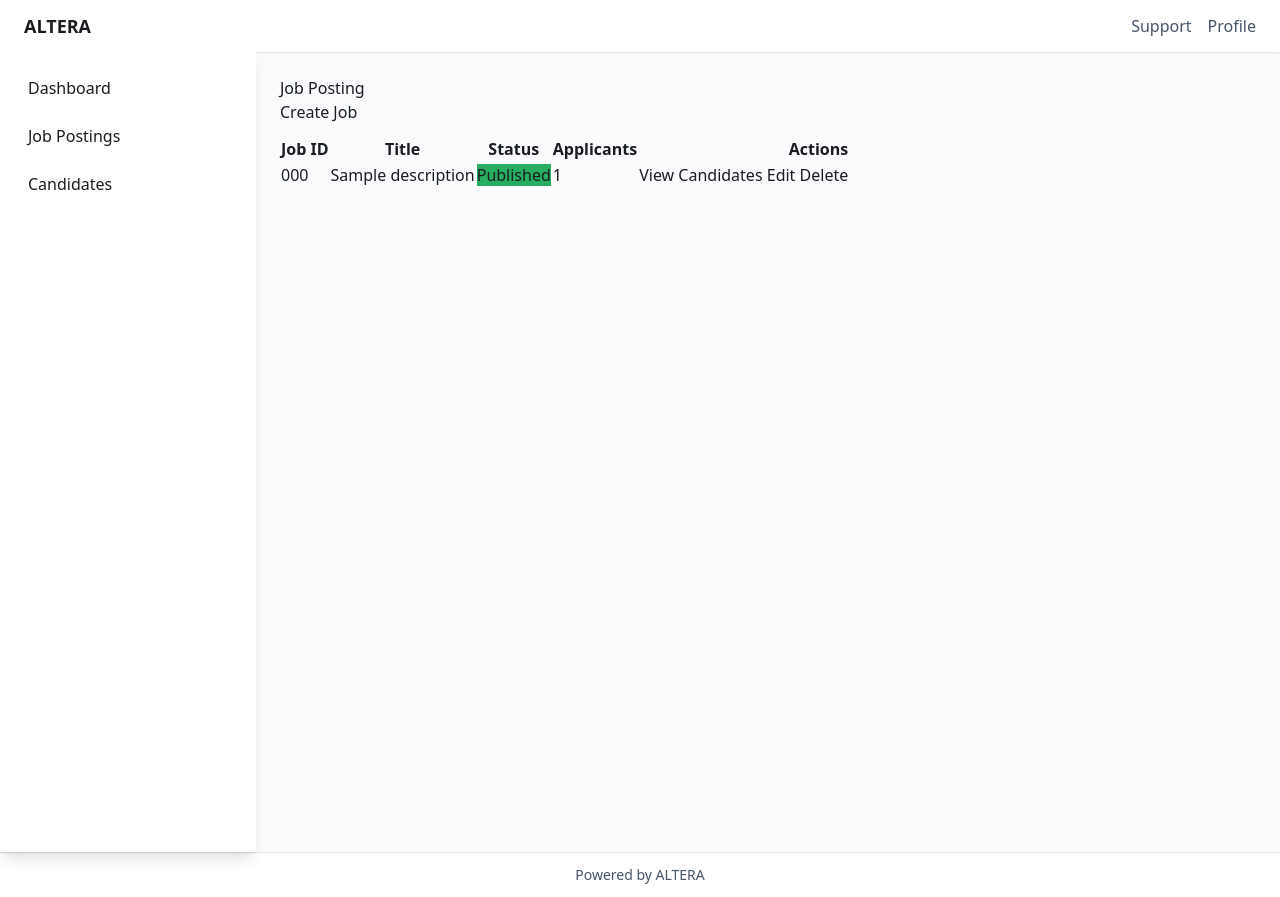
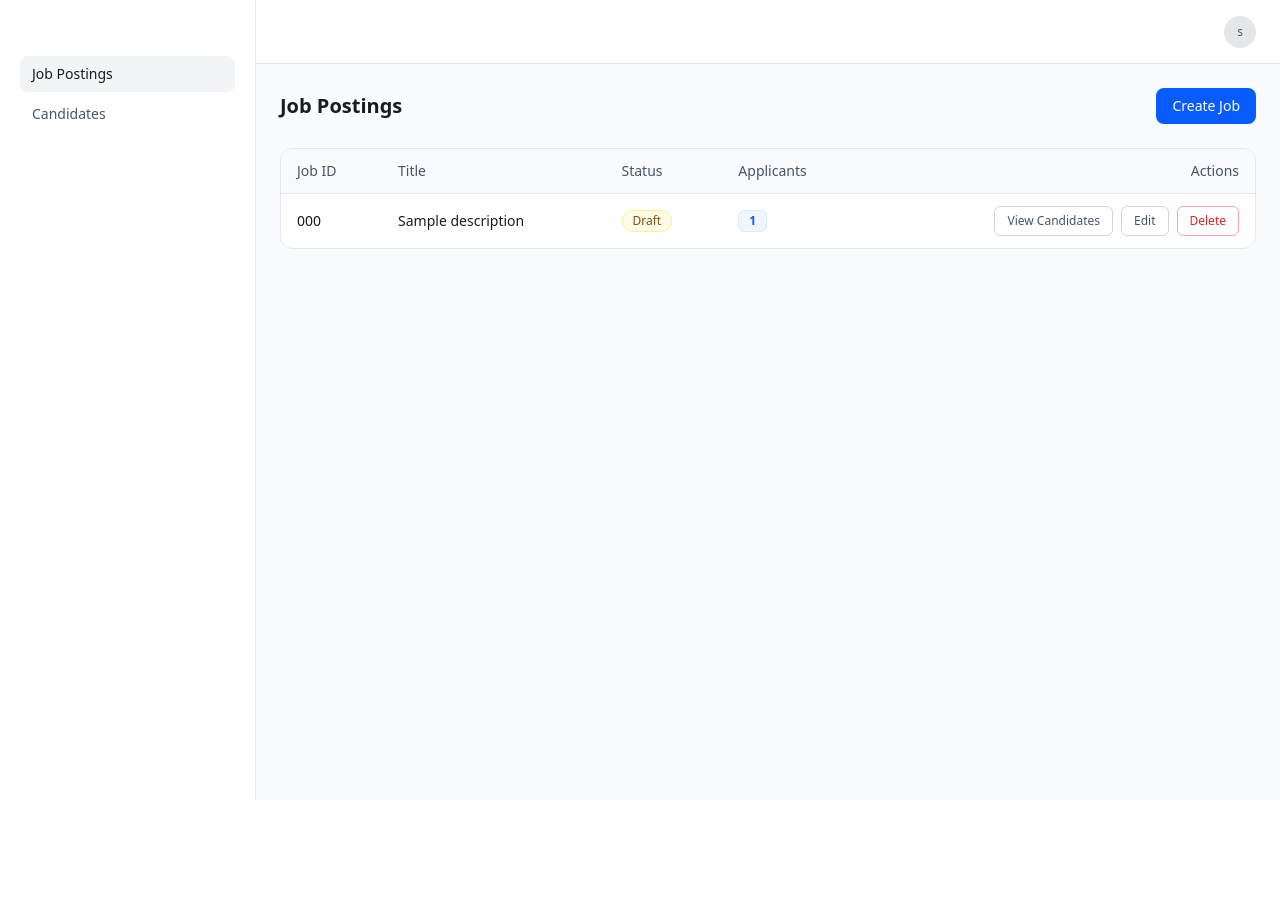
Before and after one commit to nworley97/resume-audit-sandbox, a Flask app: a page that uses templates/recruiter.html in a window 1280 px wide. After the commit the page ends 800 px from the top, so only its background shows below. Run offline with Flask 3, Linux system fonts and the light colour scheme; a user stored in the database is signed in; tables that the repository leaves empty hold one stand-in row (values such as "Sample post"); parts of the project's set-up code (start-up, migrations or seed data) failed here and were passed over.

Commit message:
Pushing recruiter

```diff
--- a/app.py
+++ b/app.py
@@ -746,7 +746,7 @@ def recruiter(tenant=None):
     try:
         jds = db.query(JobDescription).filter(JobDescription.tenant_id == t.id).order_by(JobDescription.created_at.desc()).all()
         counts = { jd.code: db.query(func.count(Candidate.id)).filter(Candidate.jd_code==jd.code, Candidate.tenant_id==t.id).scalar() for jd in jds }
-        return render_template("recruiter.html", title="Recruiter", jds=jds, counts=counts)
+        return render_template("recruiter.html", title="Recruiter", jds=jds, counts=counts, tenant=t)
     finally:
         db.close()
 
--- /dev/null
+++ b/templates/base_app.html
@@ -0,0 +1,30 @@
+<!doctype html>
+<html lang="en">
+<head>
+  <meta charset="utf-8" />
+  <meta name="viewport" content="width=device-width, initial-scale=1" />
+  <title>{% block title %}Altera{% endblock %}</title>
+
+  <!-- Tailwind build -->
+  <link rel="stylesheet" href="{{ url_for('static', filename='css/output.css') }}" />
+  <script src="{{ url_for('static', filename='js/loader.js') }}" defer></script>
+</head>
+<body class="bg-background text-title font-sans">
+
+  <!-- Loader Overlay (global, user-driven navigation) -->
+  <div id="loading-overlay"
+       class="fixed inset-0 flex items-center justify-center bg-white bg-opacity-80 hidden opacity-0 transition-opacity duration-200 z-50">
+    <div class="w-12 h-12 border-4 border-[#085CFF] border-t-transparent rounded-full animate-spin"></div>
+  </div>
+
+  <div class="min-h-screen flex">
+    {% include 'partials/sidebar.html' %}
+    <div class="flex-1 flex flex-col min-w-0">
+      {% include 'partials/header.html' %}
+      <main class="p-6">
+        {% block content %}{% endblock %}
+      </main>
+    </div>
+  </div>
+</body>
+</html>
--- a/templates/partials/header.html
+++ b/templates/partials/header.html
@@ -1,7 +1,15 @@
-<header class="w-full bg-white shadow px-6 py-3 flex justify-between items-center">
-  <h1 class="text-lg font-bold text-title">ALTERA</h1>
-  <nav class="flex gap-4">
-    <a href="#" class="text-slate hover:text-primary">Support</a>
-    <a href="#" class="text-slate hover:text-primary">Profile</a>
-  </nav>
+<!-- Top header -->
+<header class="h-16 bg-white border-b border-gray-200 flex items-center justify-between px-6">
+  <div class="flex items-center gap-2 min-w-0">
+    <div class="text-sm text-slate truncate">
+      {{ tenant.name if tenant else "AlteraSF" }}
+    </div>
+  </div>
+
+  <div class="flex items-center gap-4">
+    <!-- Placeholder for future search, notifications, etc. -->
+    <div class="w-8 h-8 rounded-full bg-gray-200 flex items-center justify-center text-xs text-slate">
+      {{ (current_user.username or 'U')[0] if current_user.is_authenticated else 'U' }}
+    </div>
+  </div>
 </header>
--- a/templates/partials/sidebar.html
+++ b/templates/partials/sidebar.html
@@ -1,7 +1,29 @@
-<aside class="w-64 bg-white shadow-lg p-4 hidden md:block">
-  <ul class="space-y-2">
-    <li><a href="/" class="block px-3 py-2 rounded hover:bg-primary hover:text-white">Dashboard</a></li>
-    <li><a href="/jobs" class="block px-3 py-2 rounded hover:bg-primary hover:text-white">Job Postings</a></li>
-    <li><a href="/candidates" class="block px-3 py-2 rounded hover:bg-primary hover:text-white">Candidates</a></li>
-  </ul>
+<!-- Sidebar -->
+<aside class="hidden md:block w-64 bg-white border-r border-gray-200">
+  <div class="px-5 py-6">
+    <!-- Brand / Tenant -->
+    <div class="mb-8">
+      <div class="text-lg font-semibold">{{ tenant.name if tenant else "AlteraSF" }}</div>
+      {# add logo <img> here later if you store tenant.logo #}
+    </div>
+
+    {% set path = request.path %}
+    <nav class="space-y-1">
+      <!-- Dashboard / Job Postings take user to recruiter -->
+      <a href="{{ url_for('recruiter', tenant=tenant.slug) if tenant else url_for('recruiter') }}"
+         class="flex items-center justify-between px-3 py-2 rounded-lg text-sm
+                {{ 'bg-gray-100 text-title' if '/recruiter' in path else 'text-slate hover:bg-gray-50' }}">
+        <span>Job Postings</span>
+      </a>
+
+      <a href="{{ url_for('global_candidates', tenant=tenant.slug) if tenant else url_for('global_candidates') }}"
+         class="flex items-center justify-between px-3 py-2 rounded-lg text-sm
+                {{ 'bg-gray-100 text-title' if '/global-candidates' in path else 'text-slate hover:bg-gray-50' }}">
+        <span>Candidates</span>
+      </a>
+
+      <!-- Add more items if present in Figma -->
+      {# <a href="#" class="flex items-center justify-between px-3 py-2 rounded-lg text-sm text-slate hover:bg-gray-50">Analytics</a> #}
+    </nav>
+  </div>
 </aside>
--- a/templates/recruiter.html
+++ b/templates/recruiter.html
@@ -1,32 +1,75 @@
-{% extends "base.html" %}
+{% extends "base_app.html" %}
+{% block title %}Recruiter - ALTERA{% endblock %}
 {% block content %}
-<div class="d-flex justify-content-between align-items-center mb-3">
-  <h3>Job Posting</h3>
-  <a class="btn btn-primary" href="{{ url_for('edit_jd') }}">Create Job</a>
+
+<!-- Page header -->
+<div class="flex items-center justify-between mb-6">
+  <h1 class="text-xl font-semibold">Job Postings</h1>
+  <a href="{{ url_for('edit_jd') }}"
+     class="inline-flex items-center rounded-lg bg-primary text-white text-sm font-medium px-4 py-2 hover:bg-blue-600 transition">
+    Create Job
+  </a>
 </div>
 
-<table class="table table-hover align-middle">
-  <thead>
-    <tr><th>Job ID</th><th>Title</th><th>Status</th><th>Applicants</th><th class="text-end">Actions</th></tr>
+<!-- Jobs table -->
+<div class="bg-white rounded-xl border border-gray-200 overflow-hidden">
+  <table class="min-w-full divide-y divide-gray-200 text-sm">
+    <thead class="bg-gray-50">
+      <tr class="text-left text-slate">
+        <th class="px-4 py-3 font-medium">Job ID</th>
+        <th class="px-4 py-3 font-medium">Title</th>
+        <th class="px-4 py-3 font-medium">Status</th>
+        <th class="px-4 py-3 font-medium">Applicants</th>
+        <th class="px-4 py-3 font-medium text-right">Actions</th>
+      </tr>
     </thead>
-  <tbody>
+    <tbody class="divide-y divide-gray-100">
       {% if jds %}
         {% for jd in jds %}
-      <tr>
-        <td>{{ jd.code }}</td>
-        <td>{{ jd.title }}</td>
-        <td><span class="badge {% if jd.status=='published' %}bg-success{% else %}bg-secondary{% endif %}">{{ jd.status|capitalize }}</span></td>
-        <td>{{ counts[jd.code] if counts and jd.code in counts else 0 }}</td>
-        <td class="text-end">
-          <a class="btn btn-sm btn-outline-primary" href="{{ url_for('view_candidates', code=jd.code) }}">View Candidates</a>
-          <a class="btn btn-sm btn-outline-primary" href="{{ url_for('edit_jd') }}?code={{ jd.code }}">Edit</a>
-          <a class="btn btn-sm btn-outline-danger" href="{{ url_for('delete_jd', code=jd.code) }}" onclick="return confirm('Delete JD?');">Delete</a>
+        <tr class="hover:bg-gray-50">
+          <td class="px-4 py-3 text-title whitespace-nowrap">{{ jd.code }}</td>
+          <td class="px-4 py-3 text-title">{{ jd.title }}</td>
+          <td class="px-4 py-3">
+            {% set status = (jd.status or 'draft')|lower %}
+            {% if status == 'open' %}
+              <span class="inline-flex items-center rounded-full bg-green-50 text-green-700 border border-green-200 px-2.5 py-0.5 text-xs font-medium">Open</span>
+            {% elif status == 'closed' %}
+              <span class="inline-flex items-center rounded-full bg-gray-100 text-gray-700 border border-gray-200 px-2.5 py-0.5 text-xs font-medium">Closed</span>
+            {% else %}
+              <span class="inline-flex items-center rounded-full bg-yellow-50 text-yellow-800 border border-yellow-200 px-2.5 py-0.5 text-xs font-medium">Draft</span>
+            {% endif %}
+          </td>
+          <td class="px-4 py-3">
+            <span class="inline-flex items-center rounded-md bg-blue-50 text-[#085CFF] border border-blue-100 px-2.5 py-0.5 text-xs font-semibold">
+              {{ counts[jd.code] if counts and jd.code in counts else 0 }}
+            </span>
+          </td>
+          <td class="px-4 py-3">
+            <div class="flex items-center justify-end gap-2">
+              <a href="{{ url_for('view_candidates', code=jd.code) }}"
+                 class="inline-flex items-center rounded-md border border-gray-300 px-3 py-1.5 text-xs font-medium text-slate hover:bg-gray-50">
+                View Candidates
+              </a>
+              <a href="{{ url_for('edit_jd') }}?code={{ jd.code }}"
+                 class="inline-flex items-center rounded-md border border-gray-300 px-3 py-1.5 text-xs font-medium text-slate hover:bg-gray-50">
+                Edit
+              </a>
+              <a href="{{ url_for('delete_jd', code=jd.code) }}"
+                 class="inline-flex items-center rounded-md border border-red-300 text-red-600 px-3 py-1.5 text-xs font-medium hover:bg-red-50"
+                 onclick="return confirm('Delete JD?');">
+                Delete
+              </a>
+            </div>
           </td>
         </tr>
         {% endfor %}
       {% else %}
-      <tr><td colspan="5" class="text-muted">No job postings yet</td></tr>
+        <tr>
+          <td colspan="5" class="px-4 py-6 text-center text-slate">No job postings yet</td>
+        </tr>
       {% endif %}
     </tbody>
   </table>
+</div>
+
 {% endblock %}
```
Also changed, not shown: static/css/output.css. Lines whose indentation alone changed are shown as unchanged.
